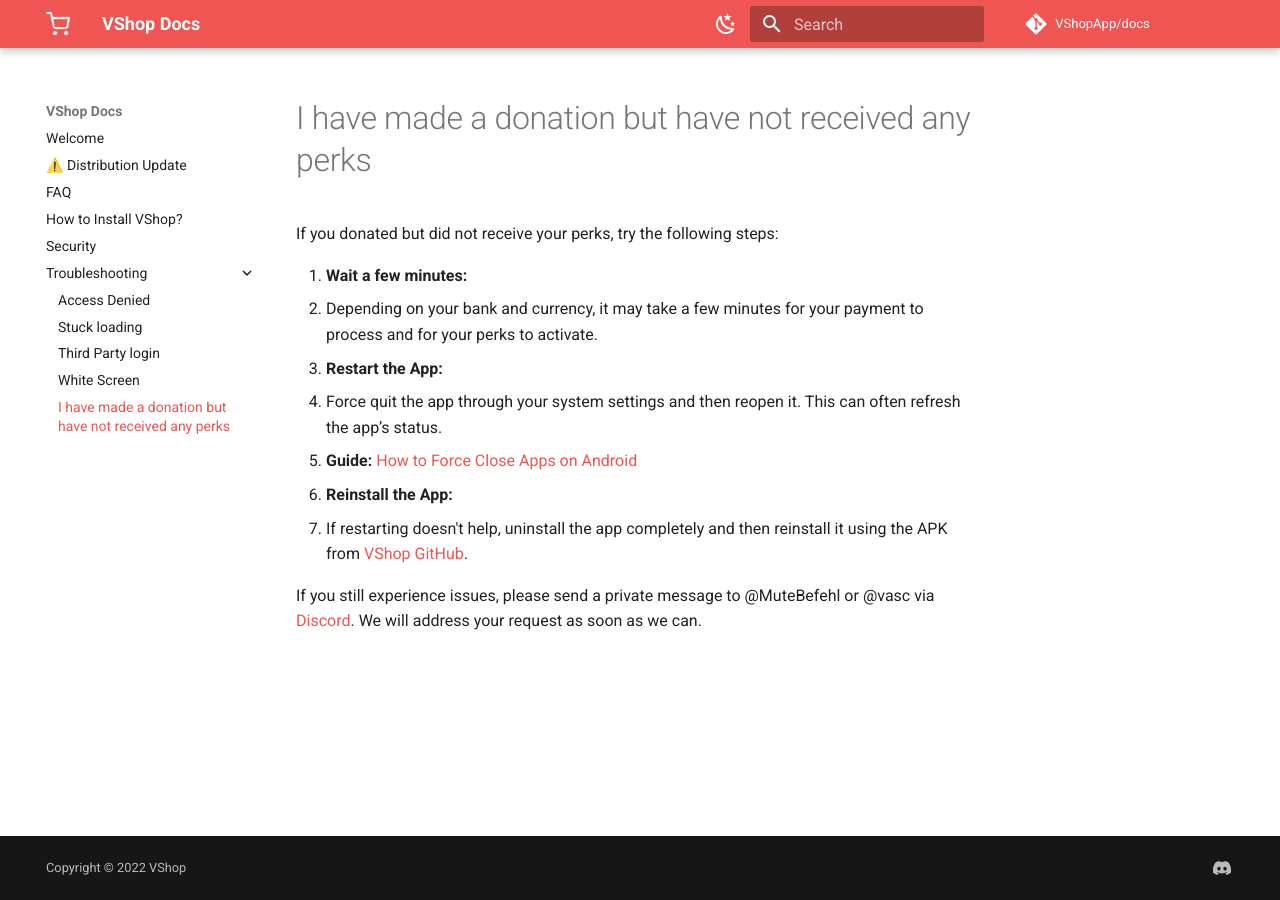
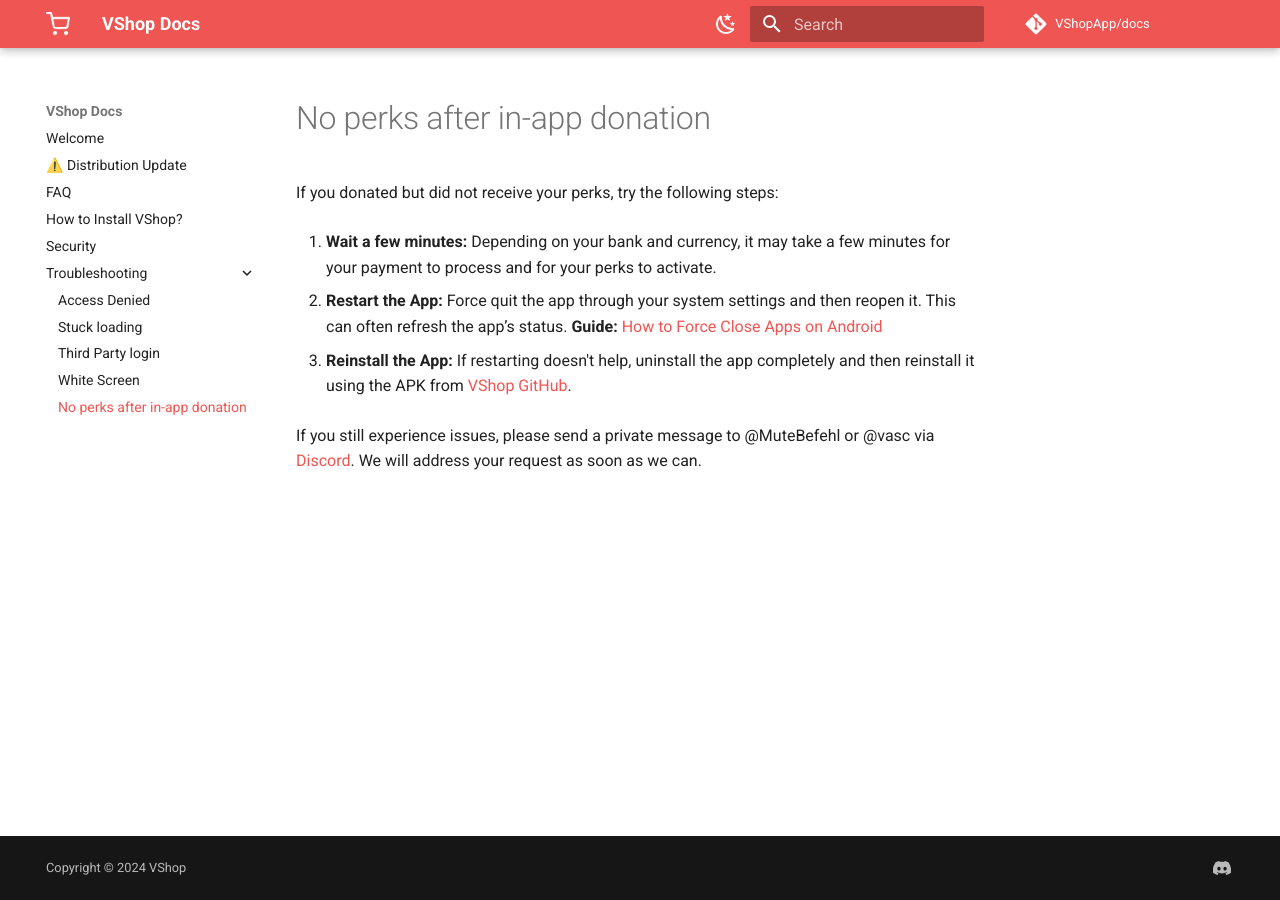
Before and after one commit to VShopApp/docs, an MkDocs documentation site: the page built from docs/Troubleshooting/donation-perks-issues.md, in a window 1280 px wide. Built offline with MkDocs 1.6.1 and Material for MkDocs 9.7.7, drawn with Linux system fonts in a browser that asks for light colours; comment, search, counter and statistics services are not loaded.

Commit message:
fixed several incorrect things + mkdocs copyright date update

```diff
--- a/docs/Troubleshooting/donation-perks-issues.md
+++ b/docs/Troubleshooting/donation-perks-issues.md
@@ -1,15 +1,15 @@
-# I have made a donation but have not received any perks
+#  No perks after in-app donation
 
 If you donated but did not receive your perks, try the following steps:
 
 1. **Wait a few minutes:**
-   - Depending on your bank and currency, it may take a few minutes for your payment to process and for your perks to activate.
+Depending on your bank and currency, it may take a few minutes for your payment to process and for your perks to activate.
 
 2. **Restart the App:**
-   - Force quit the app through your system settings and then reopen it. This can often refresh the app’s status.
-   - **Guide:** [How to Force Close Apps on Android](https://www.digitaltrends.com/mobile/how-to-force-close-apps-android/)
+Force quit the app through your system settings and then reopen it. This can often refresh the app’s status.
+**Guide:** [How to Force Close Apps on Android](https://www.digitaltrends.com/mobile/how-to-force-close-apps-android/)
 
 3. **Reinstall the App:**
-   - If restarting doesn't help, uninstall the app completely and then reinstall it using the APK from [VShop GitHub](https://github.com/VShopApp/mobile/releases).
+If restarting doesn't help, uninstall the app completely and then reinstall it using the APK from [VShop GitHub](https://github.com/VShopApp/mobile/releases).
 
 If you still experience issues, please send a private message to @MuteBefehl or @vasc via [Discord](https://vshop.one/discord/). We will address your request as soon as we can.
--- a/mkdocs.yml
+++ b/mkdocs.yml
@@ -22,7 +22,7 @@
       toggle:
         icon: material/weather-sunny
         name: Switch to light mode
-copyright: Copyright &copy; 2022 VShop
+copyright: Copyright &copy; 2024 VShop
 extra:
   homepage: https://vshop.one
   social:
```
Also changed, not shown: docs/how-to-install.md (+13 -4 lines).
